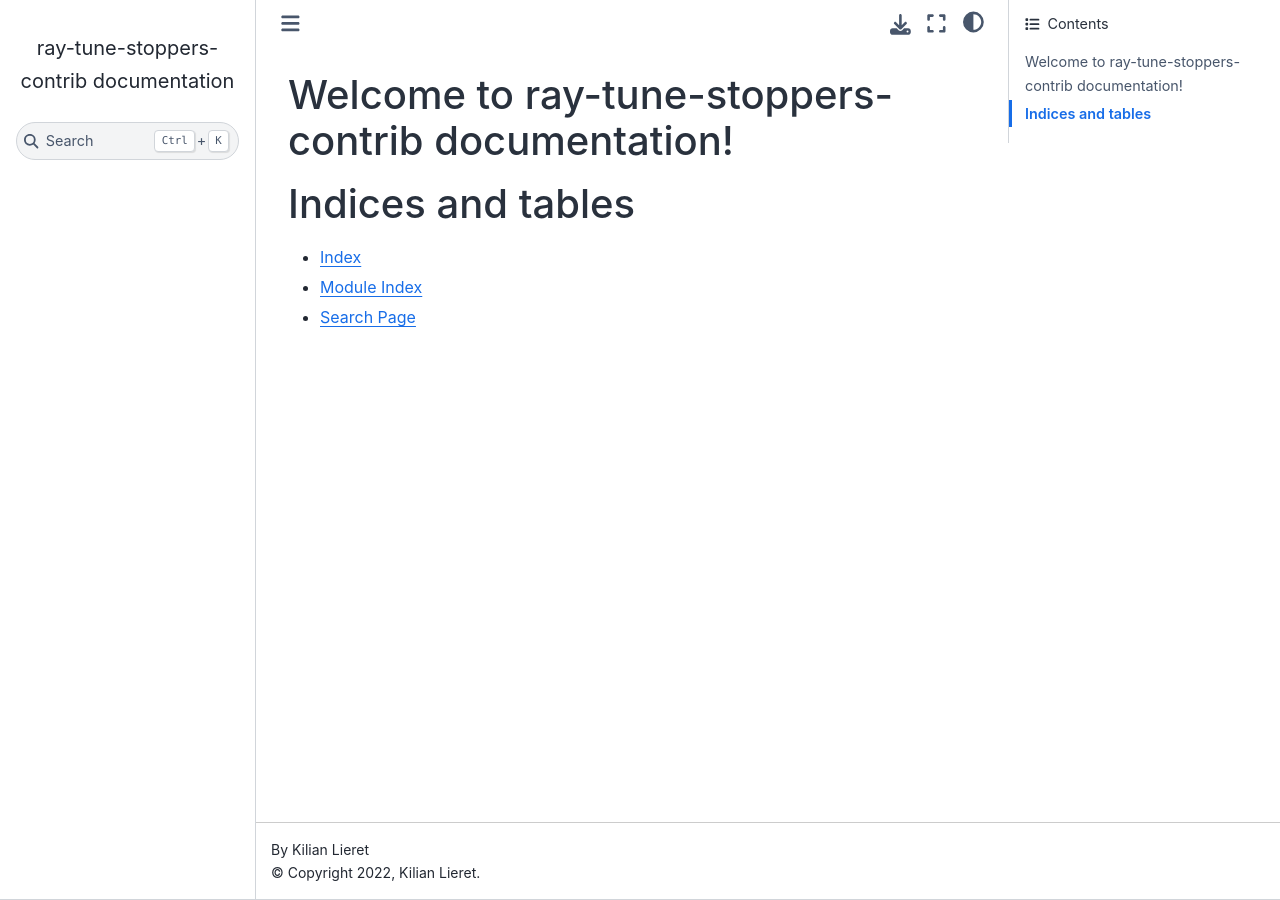
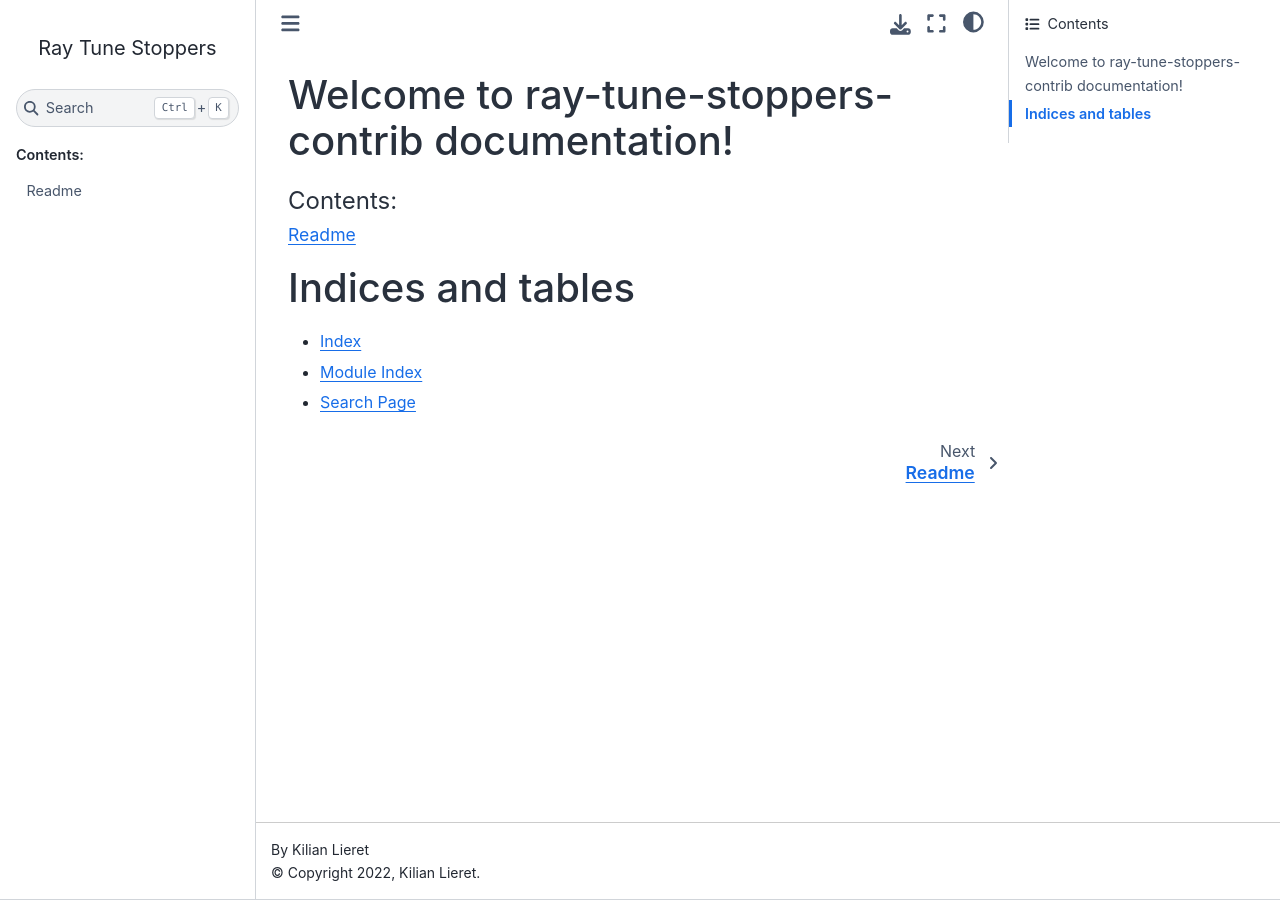
Before and after one commit to klieret/ray-tune-stoppers-contrib, a Sphinx documentation site: the page built from docs/source/index.rst, in a window 1280 px wide. Built offline with Sphinx 7.4.7 and the Sphinx Book theme 1.1.4, drawn with Linux system fonts in a browser that asks for light colours; the version number is read from the project's files by our own code; some of the changed lines change nothing that is shown.

Commit message:
📝 Include readme in sphinx

```diff
--- a/docs/requirements.txt
+++ b/docs/requirements.txt
@@ -1,2 +1,3 @@
 sphinx_book_theme
 sphinx-autoapi
+recommonmark
--- a/docs/source/conf.py
+++ b/docs/source/conf.py
@@ -2,6 +2,10 @@
 #
 # For the full list of built-in configuration values, see the documentation:
 # https://www.sphinx-doc.org/en/master/usage/configuration.html
+
+from __future__ import annotations
+
+from pathlib import Path
 
 # -- Project information -----------------------------------------------------
 # https://www.sphinx-doc.org/en/master/usage/configuration.html#project-information
@@ -16,6 +20,7 @@
 extensions = ["sphinx.ext.napoleon"]
 
 extensions.append("autoapi.extension")
+extensions.append("recommonmark")
 
 autoapi_type = "python"
 autoapi_dirs = ["../../src/rt_stoppers_contrib"]
@@ -25,9 +30,35 @@
 templates_path = ["_templates"]
 exclude_patterns = []
 
+html_title = "Ray Tune Stoppers"
+
 
 # -- Options for HTML output -------------------------------------------------
 # https://www.sphinx-doc.org/en/master/usage/configuration.html#options-for-html-output
 
 html_theme = "sphinx_book_theme"
 html_static_path = ["_static"]
+
+# -- Copy readme
+
+readme_path = Path(__file__).parent.resolve().parent.parent / "readme.md"
+readme_target = Path(__file__).parent / "readme.md"
+
+with readme_target.open("w") as outf:
+    outf.write(
+        "\n".join(
+            [
+                "Readme",
+                "======",
+            ]
+        )
+    )
+    lines = []
+    for line in readme_path.read_text().splitlines():
+        if line.startswith("# "):
+            # Skip title, because we now use "Readme"
+            continue
+        if "<div" in line or "</div" in line:
+            continue
+        lines.append(line.replace("readme_assets", "../../readme_assets"))
+    outf.write("\n".join(lines))
--- a/docs/source/index.rst
+++ b/docs/source/index.rst
@@ -4,6 +4,8 @@
 .. toctree::
    :maxdepth: 2
    :caption: Contents:
+
+   readme
 
 
 Indices and tables
```
Also changed, not shown: 1 other file.
